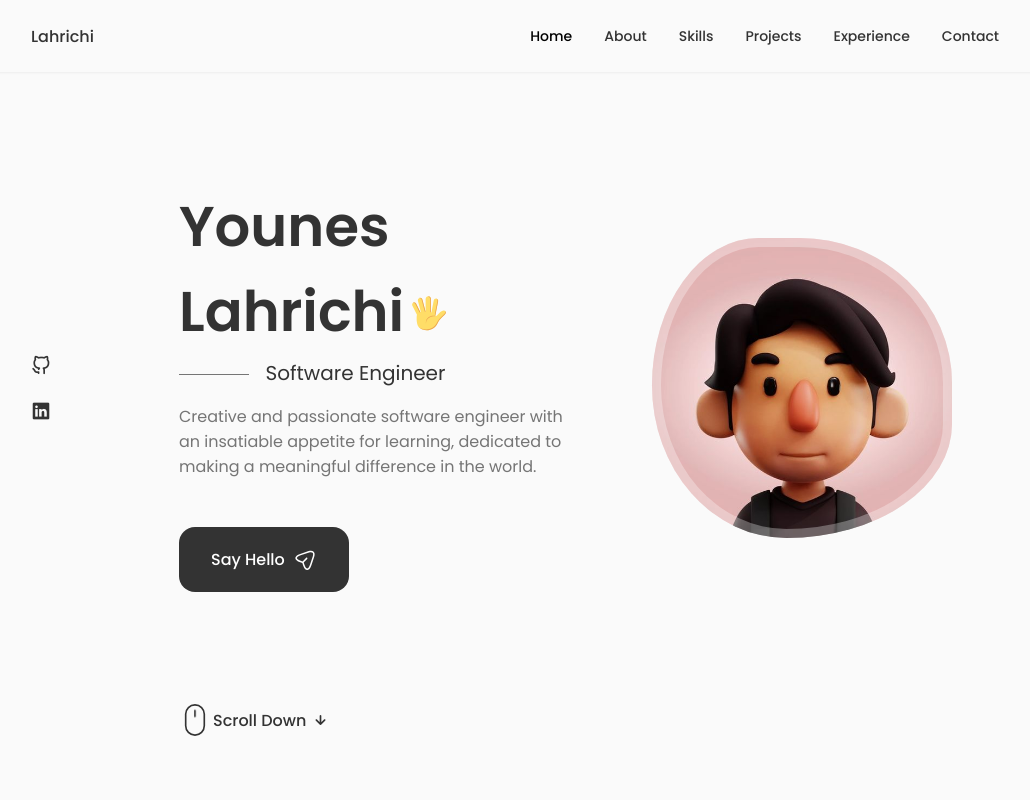
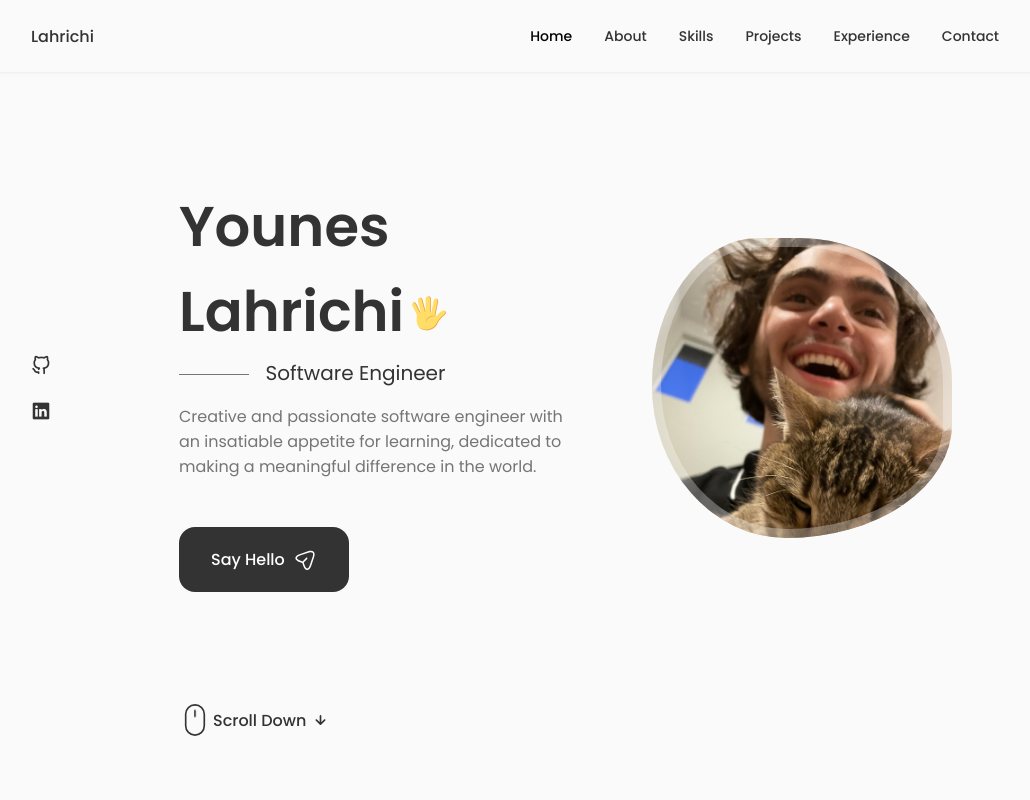
Before and after one commit to YounesLahrichi/personal-portfolio, a React (Create React App) app: page / in a window 1280 px wide. Shown: the top 800 px of the page, without its empty margins (125-1155 px from the left). Built offline with nearby package versions, Linux system fonts and the light colour scheme.

Commit message:
finishing touches

```diff
--- a/src/components/about/About.jsx
+++ b/src/components/about/About.jsx
@@ -1,6 +1,6 @@
 import React from "react";
 import "./About.css"
-import AboutImg from "../../assets/profile2.jpg"
+import AboutImg from "../../assets/profile3.jpg"
 import CV from "../../assets/Resume_Lahrichi_Younes.pdf"
 import Info from "./Info";
 
--- a/src/components/home/Home.css
+++ b/src/components/home/Home.css
@@ -60,7 +60,7 @@
 }
 
 .home__img{
-    background: url(../../assets/profile2.jpg) ;
+    background: url(../../assets/profile4.jpg) ;
     background-repeat: no-repeat;
     background-position: center;
     background-size: cover;
```
Also changed, not shown: src/assets/profile4.jpg (added), 1 other file (tests, documents, lock files or other folders).
